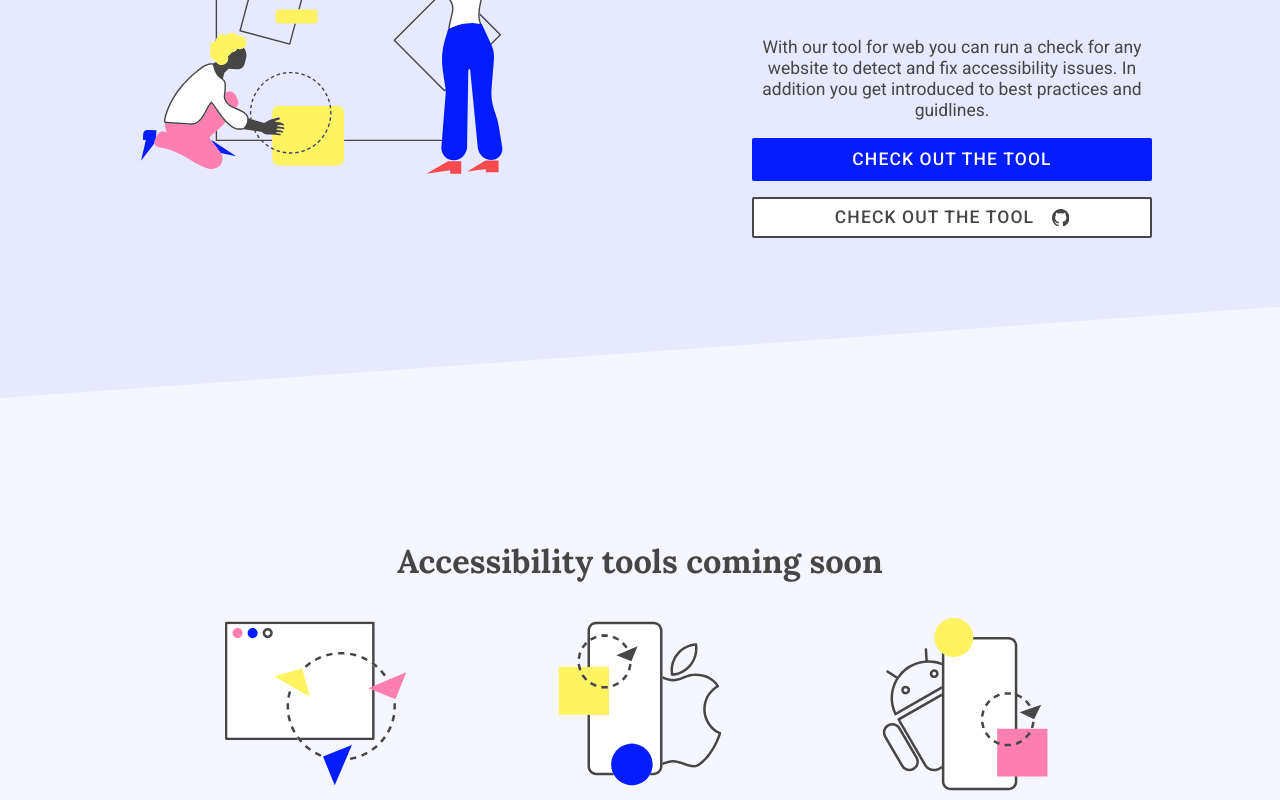
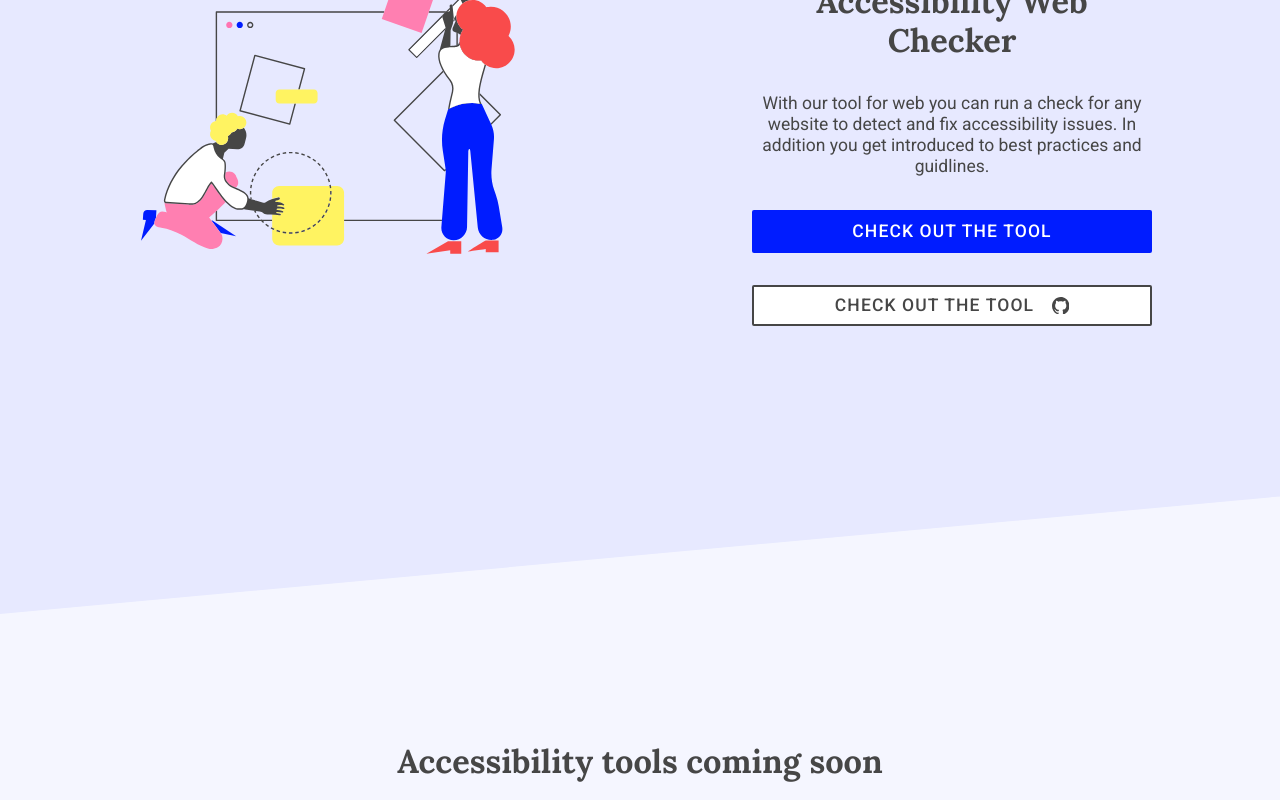
Before and after one commit to accessibility-tools/website, a Next.js app: page / in a window 1280 px wide. Shown: the part 1360-2160 px from the top of the page. Built offline with nearby package versions, Linux system fonts and the light colour scheme.

Commit message:
Edit spacing

```diff
--- a/src/components/layout-components/Stack.jsx
+++ b/src/components/layout-components/Stack.jsx
@@ -6,11 +6,10 @@ const spacing = {
   small: "1rem",
   medium: "2rem",
   large: "3.5rem",
-  extraLarge: "9rem",
 };
 
 const Stack = styled.div`
-  --stack-space: ${(props) => spacing[props.space]};
+  --stack-space: ${(props) => (props.space ? spacing[props.space] : "2rem")};
   display: flex;
   flex-direction: column;
   justify-content: flex-start;
--- a/src/components/tool-details/ToolDetails.jsx
+++ b/src/components/tool-details/ToolDetails.jsx
@@ -34,7 +34,7 @@ const ToolDetails = ({ title, tool }) => (
             and fix accessibility issues. In addition you get introduced to best
             practices and guidlines.
           </p>
-          <Stack space="small">
+          <Stack>
             <Button text="Check out the tool" />
             <Button text="Check out the tool" isSecondary icon="github" />
           </Stack>
--- a/src/pages/index.jsx
+++ b/src/pages/index.jsx
@@ -22,17 +22,11 @@ const HeaderWrapper = styled(Center)`
 `;
 
 const Section = styled.section`
-  padding-left: 2rem;
-  padding-right: 2rem;
-  &:first-child {
-    padding-top: 10rem;
-  }
-  &:nth-child(2) {
-    padding: 10rem 2rem;
-  }
+  padding: 8rem 2rem;
 
   &:nth-child(even) {
     background-color: ${color.lightPurple};
+    padding: calc(10rem + 10%) 2rem;
     clip-path: polygon(0 10%, 100% 0, 100% 90%, 0% 100%);
   }
 `;
```
